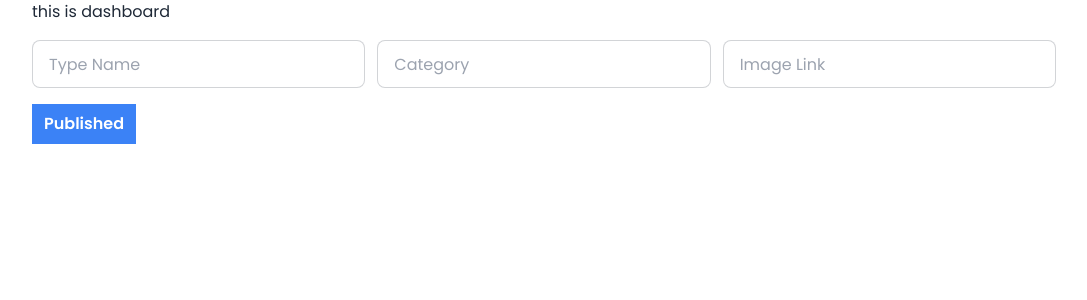
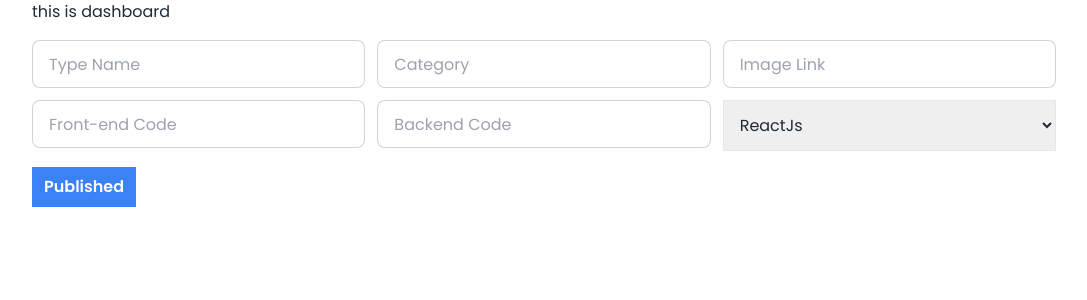
Before and after one commit to ashaansojib/developer-porfolio, a React (Vite) app: page /admin in a window 1280 px wide. Shown: the top 300 px of the page, without its empty margins (96-1183 px from the left). Built offline with nearby package versions, Linux system fonts and the light colour scheme.

Commit message:
complete post api from dashboard

```diff
--- a/src/index.css
+++ b/src/index.css
@@ -7,21 +7,27 @@ img {
   max-width: 100%;
   max-height: 100%;
 }
+
 .my-container {
   @apply max-w-screen-xl mx-auto;
 }
+
 .pBg {
   @apply bg-green-500 text-white
 }
-.pText{
-    @apply text-green-500
+
+.pText {
+  @apply text-green-500
 }
-.gradientBg{
-    @apply bg-gradient-to-tl from-[#2087db] to-[#3f25d1] text-white
+
+.gradientBg {
+  @apply bg-gradient-to-tl from-[#2087db] to-[#3f25d1] text-white
 }
-.secondGradientBg{
-    @apply bg-gradient-to-tl from-[#9020db] to-[#257bd1] text-white
+
+.secondGradientBg {
+  @apply bg-gradient-to-tl from-[#9020db] to-[#257bd1] text-white
 }
+
 .active {
   @apply font-bold text-green-500 flex items-center gap-2;
 }
@@ -37,15 +43,29 @@ img {
 .download-btn {
   @apply flex gap-2 justify-center items-center px-4 py-2 bg-gradient-to-tr to-[#0d1b41] from-[#426cdf] font-semibold text-white;
 }
+
 /* sidebar sticky */
 .sticky-sidebar {
   position: sticky;
   top: 0;
 }
+
 .sticky-sidebar.sticky-bottom {
   position: absolute;
   bottom: 0;
 }
+
 .pro-card {
   @apply hover:rotate-1 transition-all delay-75 bg-gradient-to-r to-[#084d92] from-[#a37edd] text-white p-3 flex gap-4 rounded-lg;
 }
+
+/* dashboard css */
+.published-container {
+  @apply grid lg:grid-cols-3 md:grid-cols-2 grid-cols-1 gap-3 justify-between px-2 md:px-0 py-4
+}
+.input-css{
+  @apply input input-bordered w-full
+}
+.submit-btn{
+  @apply py-2 px-3 bg-blue-500 text-white font-semibold cursor-pointer
+}
--- a/src/layout/Dashboard.jsx
+++ b/src/layout/Dashboard.jsx
@@ -1,17 +1,31 @@
-import React from 'react';
+import React, { useState } from 'react';
 import { useForm } from 'react-hook-form';
 
 const Dashboard = () => {
-    const {
-        register,
-        handleSubmit,
-        watch,
-        reset,
-        formState: { errors },
-    } = useForm()
+    const [selectedItem, setSelectedItem] = useState(["ReactJs"]);
+    const { register, handleSubmit, reset, formState: { errors }, } = useForm();
+    const handleSelectChange = (e) => {
+        const { value } = e.target;
+        setSelectedItem((prevSelectedItem) => [...prevSelectedItem, value])
+    }
+    const onSubmit = (data) => {
+        const { name, category, image, frontEnd, backEnd } = data;
+        const project = {
+            name,
+            category,
+            image,
+            links: { frontEnd, backEnd },
+            tools: selectedItem,
+        }
 
-    const onSubmit = (data) => {
-        console.log(data)
+        // fetch the project to the db
+        fetch('https://dev-portfolio-server.vercel.app/api/projects', {
+            method: 'POST',
+            headers: {
+                "Content-Type": "application/json"
+            },
+            body: JSON.stringify(project)
+        })
         reset()
     }
     return (
@@ -21,12 +35,33 @@ const Dashboard = () => {
             {/* add a project form */}
             <div>
                 <form onSubmit={handleSubmit(onSubmit)}>
-                    <div className='grid lg:grid-cols-3 md:grid-cols-2 grid-cols-1 gap-3 justify-between px-2 md:px-0 py-4'>
-                        <input {...register("name", { required: true })} className='input input-bordered w-full' type="text" placeholder='Type Name' />
-                        <input {...register("category", { required: true })} className='input input-bordered w-full' type="text" placeholder='Category' />
-                        <input {...register("image", { required: true })} className='input input-bordered w-full' type="text" placeholder='Image Link' />
+                    <div className='published-container'>
+                        <input {...register("name", { required: true })} className='input-css' type="text" placeholder='Type Name' />
+                        <input {...register("category", { required: true })} className='input-css' type="text" placeholder='Category' />
+                        <input {...register("image", { required: true })} className='input-css' type="text" placeholder='Image Link' />
+                        <input {...register("frontEnd", { required: true })} className='input-css' type="text" placeholder='Front-end Code' />
+                        <input {...register("backEnd", { required: true })} className='input-css' type="text" placeholder='Backend Code' />
+                        <select onChange={handleSelectChange} className='border p-3'>
+                            <option value="ReactJs">ReactJs</option>
+                            <option value="NextJS">NextJS</option>
+                            <option value="Bootstrap">Bootstrap</option>
+                            <option value="React Router">React Router</option>
+                            <option value="JS ES6">JS ES6</option>
+                            <option value="NodeJS">NodeJS</option>
+                            <option value="ExpressJS">ExpressJS</option>
+                            <option value="Mongoose">Mongoose</option>
+                            <option value="MongoDB">MongoDB</option>
+                            <option value="Redux">Redux</option>
+                            <option value="RTK Query">RTK Query</option>
+                            <option value="Axios">Axios</option>
+                            <option value="Tailwindcss">Tailwind CSS</option>
+                            <option value="CSS">CSS</option>
+                            <option value="HTML">HTML5</option>
+                            <option value="JWT">JWT</option>
+                            <option value="React Hook Form">React Hook Form</option>
+                        </select>
                     </div>
-                    <input type="submit" value="Published" className='py-2 px-3 bg-blue-500 text-white font-semibold cursor-pointer' />
+                    <input type="submit" value="Published" className='submit-btn' />
                 </form>
             </div>
         </div>
```
